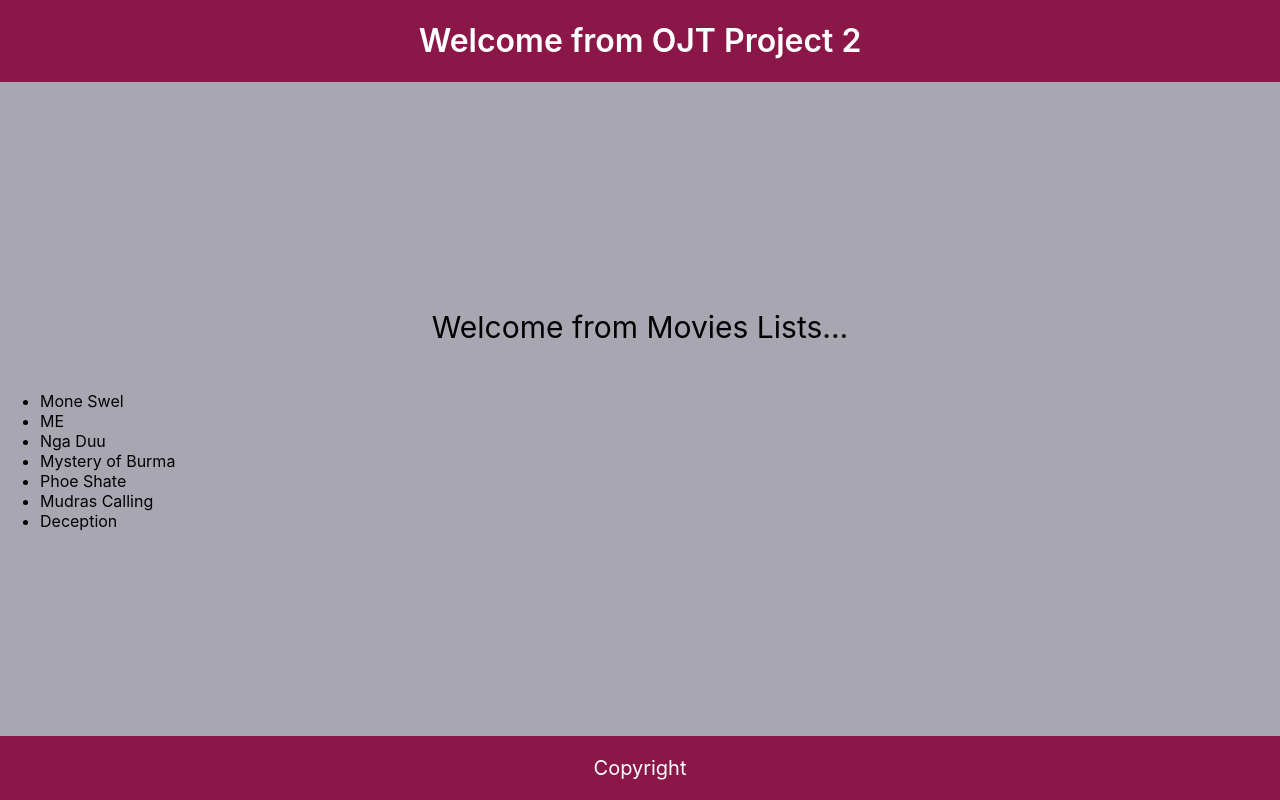
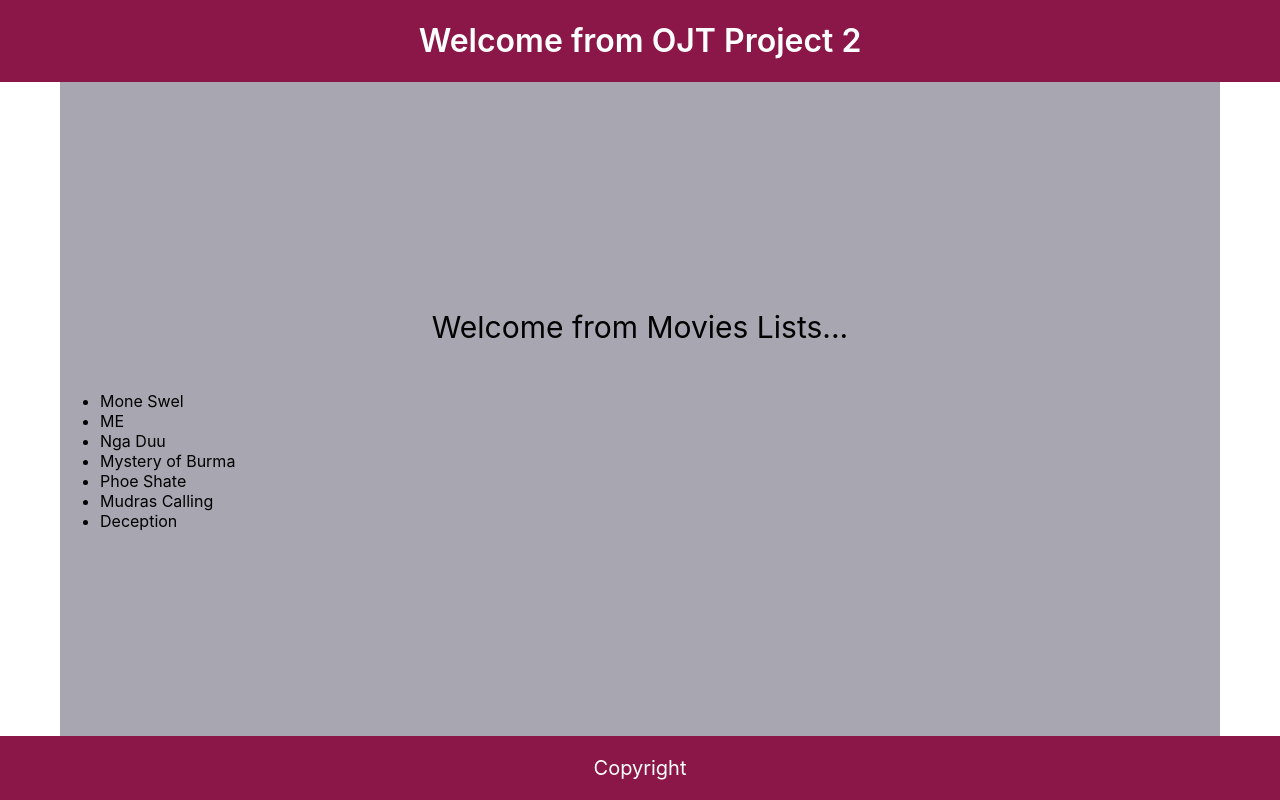
Before and after one commit to Aung-Thu-Hein/Projects, a React (Create React App) app: page / in a window 1280 px wide. Built offline with nearby package versions, Linux system fonts and the light colour scheme.

Commit message:
update project-2

```diff
--- a/src/App.css
+++ b/src/App.css
@@ -21,6 +21,7 @@ h1{
   display: flex;
   flex-direction: column;
   justify-content: center;
+  margin: 0 60px;
   height: calc(100vh - 138px);
   background-color: rgb(167, 166, 177);
 }
--- a/src/App.js
+++ b/src/App.js
@@ -4,11 +4,21 @@ import Content from './components/SecondOjtContent';
 import Footer from './components/Footer';
 import './App.css';
 
+const movies = [
+    "Mone Swel",
+    "ME",
+    "Nga Duu",
+    "Mystery of Burma",
+    "Phoe Shate",
+    "Mudras Calling",
+    "Deception"
+]
+
 function App() {
     return(
         <div className='container'>
             <Header name="OJT Project 2"/>
-            <Content/>
+            <Content moviesName={movies}/>
             <Footer/>
         </div>
     )
--- a/src/components/SecondOjtContent.js
+++ b/src/components/SecondOjtContent.js
@@ -2,32 +2,21 @@ import React from "react";
 import { useState } from "react";
 import '../../src/App.css';
 
-const movies = [
-    "Mone Swel",
-    "ME",
-    "Nga Duu",
-    "Mystery of Burma",
-    "Phoe Shate",
-    "Mudras Calling",
-    "Deception"
-]
-
-const Content = () => {
+const Content = ({ moviesName }) => {
 
     const [title, setTitle] = useState("Welcome from Movies Lists...");
-    const [moviesName, setMoviesName] = useState(movies);
-
-    const Lists = moviesName.map( (name, index) => {
-        return(
-            <li key={index}>{name}</li>
-        )
-    })
 
     return (
         <div className="content">
             <p className="content-text">{title}</p>
             <ul>
-                {Lists}
+                {
+                    moviesName.map((name, index) => {
+                        return (
+                            <li key={index}>{name}</li>
+                        )
+                    })
+                }
             </ul>
         </div>
     )
```
Also changed, not shown: src/components/FirstOjtContent.js (added, +13 -0 lines).
